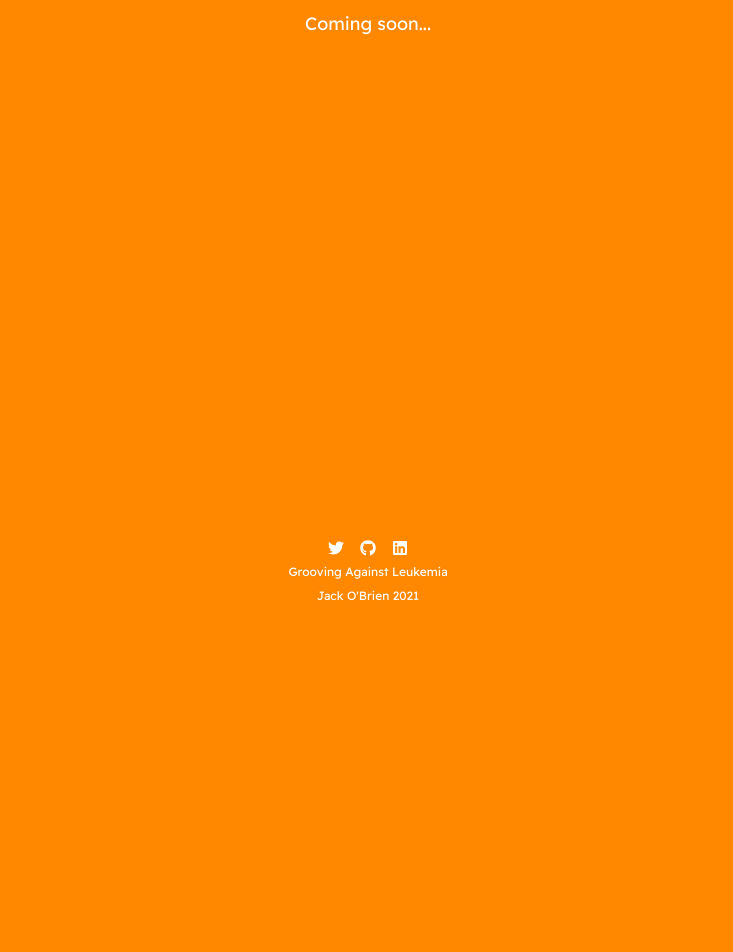
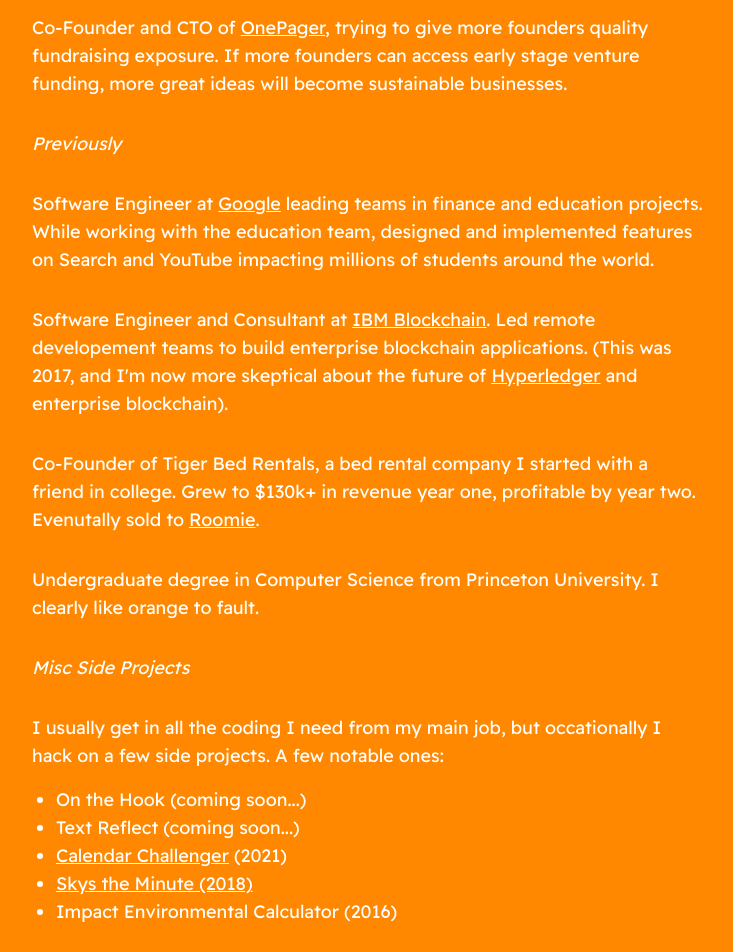
Before and after one commit to jfobrien29/text-reflect, a Next.js app: page /about in a window 1280 px wide. Shown: the part 180-1132 px from the top of the page, without its empty margins (272-1005 px from the left). Before the commit the page ends 800 px from the top, so only its background shows below. Built offline with nearby package versions, Linux system fonts and the light colour scheme.

Commit message:
Create about page

```diff
--- a/src/components/About.tsx
+++ b/src/components/About.tsx
@@ -4,9 +4,84 @@
 const About: React.FC<any> = () => (
   <BaseLayout>
     <div className="flex flex-col max-w-2xl">
-      <h1 className=" text-white text-2xl font-semibold">About</h1>
+      <h1 className="text-3xl font-semibold">About</h1>
 
-      <p className="mt-8 text-lg">Coming soon...</p>
+      <p className="mt-8 text-lg">
+        Co-Founder and CTO of{' '}
+        <a className="underline" href="https://onepager.vc">
+          OnePager
+        </a>
+        , trying to give more founders quality fundraising exposure. If more
+        founders can access early stage venture funding, more great ideas will
+        become sustainable businesses.
+      </p>
+
+      <h2 className="mt-8 italic text-lg">Previously</h2>
+
+      <p className="mt-8 text-lg">
+        Software Engineer at{' '}
+        <a
+          className="underline"
+          href="https://www.google.com/search?q=2x%5E2+%2B+3x+-+1+%3D+0&rlz=1C5CHFA_enUS707US716&oq=2x%5E2+%2B+3x+-+1+%3D+0&aqs=chrome..69i57.8930j0j9&sourceid=chrome&ie=UTF-8"
+        >
+          Google
+        </a>{' '}
+        leading teams in finance and education projects. While working with the
+        education team, designed and implemented features on Search and YouTube
+        impacting millions of students around the world.
+      </p>
+
+      <p className="mt-8 text-lg">
+        Software Engineer and Consultant at{' '}
+        <a className="underline" href="https://www.ibm.com/blockchain">
+          IBM Blockchain
+        </a>
+        . Led remote developement teams to build enterprise blockchain
+        applications. (This was 2017, and I'm now more skeptical about the
+        future of{' '}
+        <a className="underline" href="https://www.hyperledger.org/">
+          Hyperledger
+        </a>{' '}
+        and enterprise blockchain).
+      </p>
+
+      <p className="mt-8 text-lg">
+        Co-Founder of Tiger Bed Rentals, a bed rental company I started with a
+        friend in college. Grew to $130k+ in revenue year one, profitable by
+        year two. Evenutally sold to{' '}
+        <a className="underline" href="https://roomie.co/">
+          Roomie
+        </a>
+        .
+      </p>
+
+      <p className="mt-8 text-lg">
+        Undergraduate degree in Computer Science from Princeton University. I
+        clearly like orange to fault.
+      </p>
+
+      <h2 className="mt-8 italic text-lg">Misc Side Projects</h2>
+
+      <p className="mt-8 text-lg">
+        I usually get in all the coding I need from my main job, but
+        occationally I hack on a few side projects. A few notable ones:
+        <ul className="list-disc ml-6 mt-4">
+          <li>On the Hook (coming soon...)</li>
+          <li>Text Reflect (coming soon...)</li>
+          <li>
+            <a className="underline" href="https://calendarchallenger.com/">
+              Calendar Challenger
+            </a>{' '}
+            (2021){' '}
+          </li>
+          <li>
+            <a className="underline" href="https://skystheminute.com/">
+              Skys the Minute (2018)
+            </a>
+          </li>
+          <li>Impact Environmental Calculator (2016)</li>
+        </ul>
+      </p>
     </div>
   </BaseLayout>
 );
--- a/src/components/Blog.tsx
+++ b/src/components/Blog.tsx
@@ -6,7 +6,12 @@
     <div className="flex flex-col max-w-2xl">
       <h1 className=" text-white text-2xl font-semibold">Blog</h1>
 
-      <p className="mt-8 text-lg">Coming soon...</p>
+      <p className="mt-8 text-lg">
+        In publishing and graphic design, Lorem ipsum is a placeholder text
+        commonly used to demonstrate the visual form of a document or a typeface
+        without relying on meaningful content. Lorem ipsum may be used as a
+        placeholder before the final copy is
+      </p>
     </div>
   </BaseLayout>
 );
--- a/src/components/Header.tsx
+++ b/src/components/Header.tsx
@@ -3,9 +3,14 @@
 import React from 'react';
 import LogoLinks from './LogoLinks';
 
-const HeaderLink: React.FC<any> = ({ href, text }) => (
+const HeaderLink: React.FC<any> = ({ href, text, newTab }) => (
   <Link href={href} passHref>
-    <a className="text-white font-semibold text-md">{text}</a>
+    <a
+      className="text-white font-semibold text-md"
+      target={newTab ? '_blank' : ''}
+    >
+      {text}
+    </a>
   </Link>
 );
 
@@ -18,7 +23,7 @@
       <div className="flex gap-2 md:gap-8 items-center">
         <HeaderLink href="/blog" text="Blog" />
         <HeaderLink href="/about" text="About" />
-        <HeaderLink href={TWITTER_LINK} text="Twitter" />
+        <HeaderLink href={TWITTER_LINK} text="Twitter" newTab />
       </div>
     </nav>
   </header>
--- a/src/components/Landing.tsx
+++ b/src/components/Landing.tsx
@@ -26,7 +26,7 @@
       </h1>
 
       {/** divider */}
-      <div className="mt-8 h-px bg-white w-3/4 mx-auto" />
+      <div className="mt-12 w-full h-px bg-white  mx-auto" />
 
       <h2 className="mt-8 text-lg">
         For my latest,{' '}
--- a/src/components/LogoLinks.tsx
+++ b/src/components/LogoLinks.tsx
@@ -5,7 +5,7 @@
 const LogoLink: React.FC<any> = ({ href, icon }) => (
   <div className="text-white">
     <Link href={href} passHref>
-      <a className="cursor-pointer" type="link">
+      <a className="cursor-pointer" type="link" target="_blank">
         {icon}
       </a>
     </Link>
```
